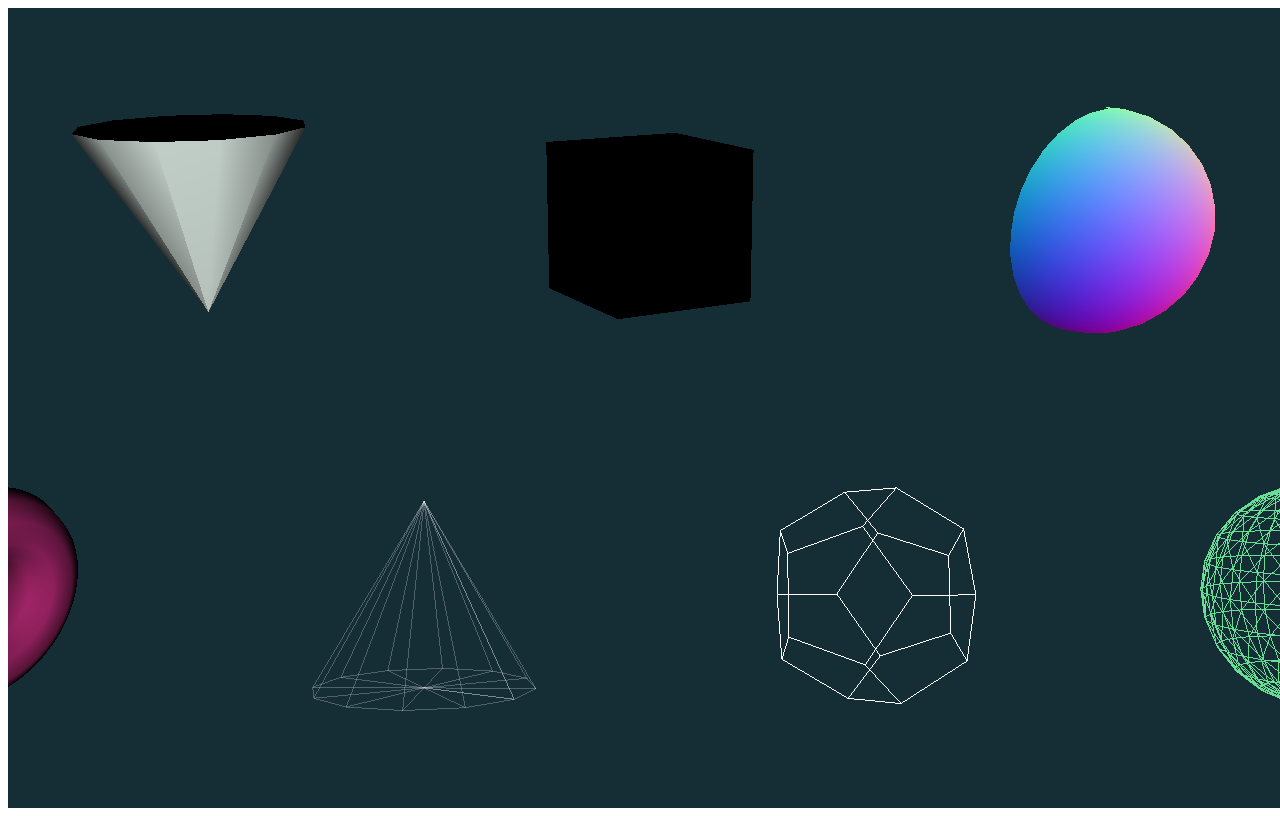
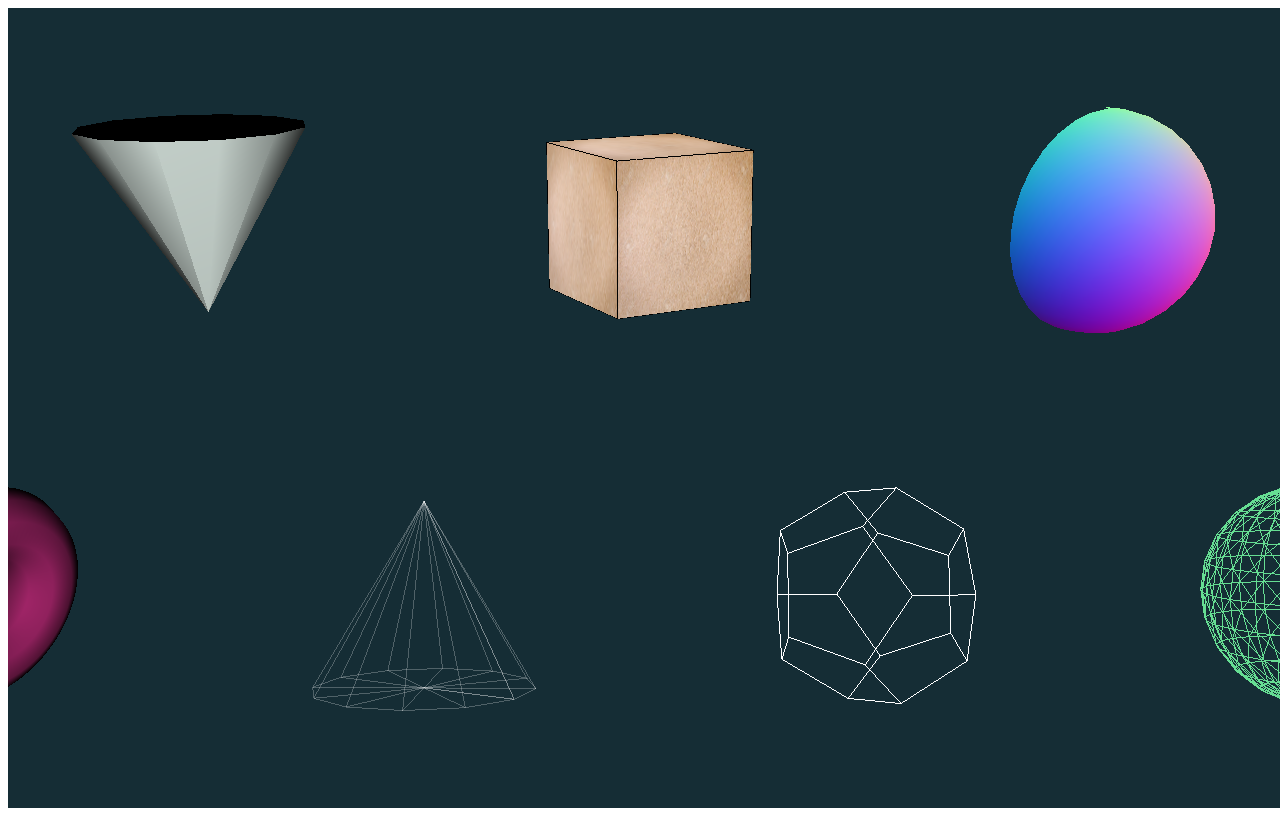
Before and after one commit to cg2021d/tugas-1-ianm27, a plain HTML site: page threejs/src/geometry.html in a window 1280 px wide. Drawn offline with Linux system fonts and the light colour scheme; animation ran at ten frames a second.

Commit message:
Update geometry.html

```diff
--- a/threejs/src/geometry.html
+++ b/threejs/src/geometry.html
@@ -28,7 +28,7 @@
         let cube;
         let createCube = function(){
             const geometry = new THREE.BoxGeometry(4,4,4);
-            const tecture1 = new THREE.TextureLoader().load('media/cement-wall.jpg')
+            const tecture1 = new THREE.TextureLoader().load('../media/cement-wall.jpg')
             const material = new THREE.MeshBasicMaterial( {map : tecture1} );
             cube = new THREE.Mesh( geometry, material);
             cube.position.set(0,5);
```
